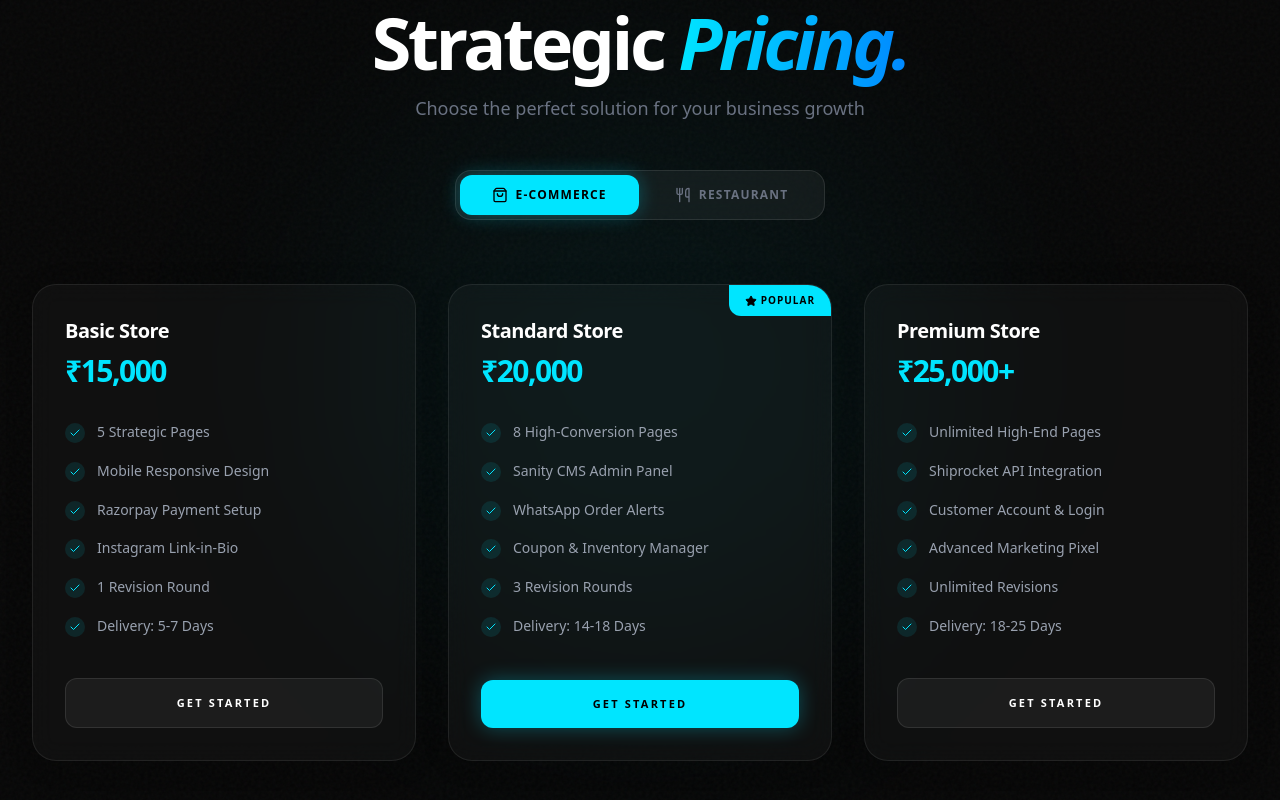
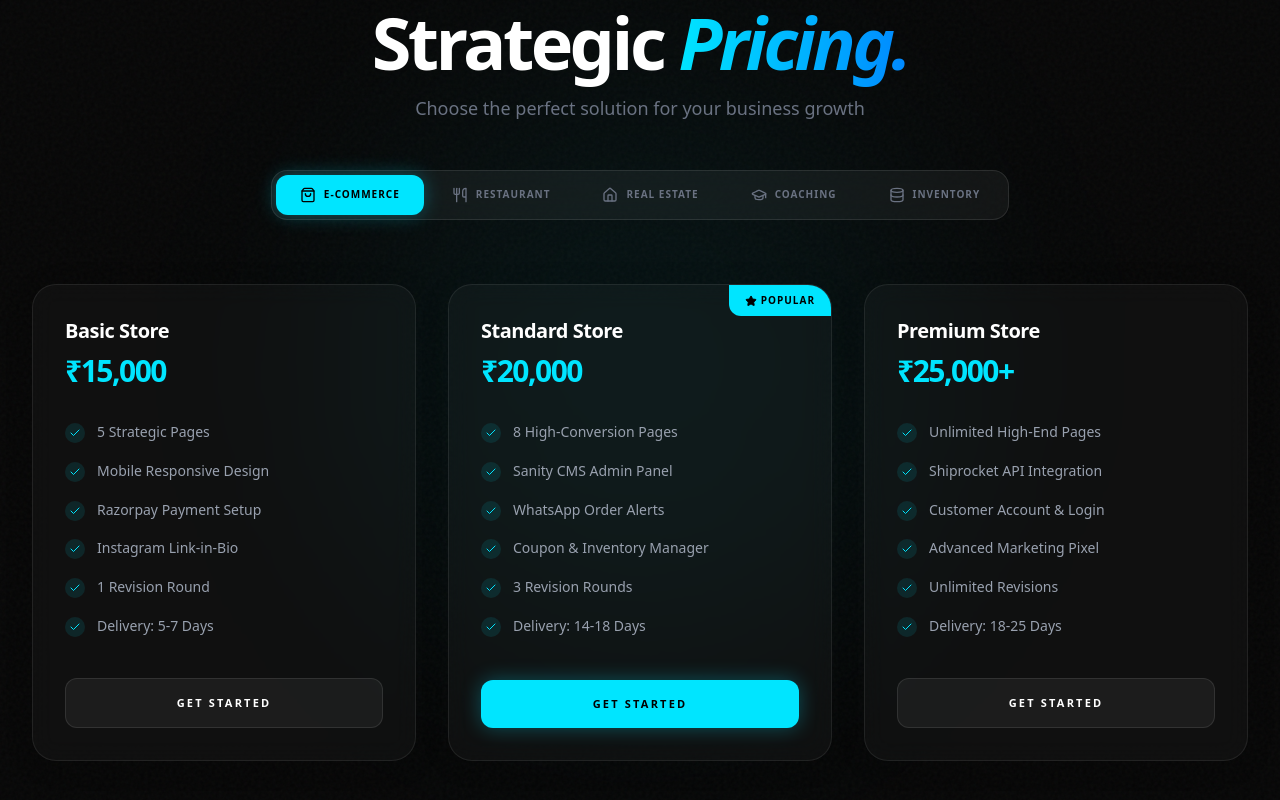
Before and after one commit to prawinreddi/eagleswin-portfolio, a Next.js app: page / in a window 1280 px wide. Shown: the part 5298-6098 px from the top of the page. Built offline with nearby package versions, Linux system fonts and the light colour scheme.

Commit message:
fix: force update Pricing.tsx with all projects and push

```diff
--- a/src/app/(portfolio)/components/Pricing.tsx
+++ b/src/app/(portfolio)/components/Pricing.tsx
@@ -1,7 +1,7 @@
 'use client';
 
 import { motion } from 'framer-motion';
-import { Check, Star, ShoppingBag, Utensils } from 'lucide-react';
+import { Check, Star, ShoppingBag, Utensils, Home, GraduationCap, Database } from 'lucide-react';
 import { useState } from 'react';
 
 const commercePlans = [
@@ -88,10 +88,134 @@ const restoPlans = [
   },
 ];
 
+const estatePlans = [
+  {
+    name: 'Agent Landing',
+    price: '₹15,000',
+    features: [
+      'Property Listings Page',
+      'WhatsApp Lead Capture',
+      'Agent Profile Section',
+      'SEO Optimized Meta',
+      '1 Revision Round',
+      'Delivery: 7-9 Days',
+    ],
+    popular: false,
+  },
+  {
+    name: 'Property Portal',
+    price: '₹25,000',
+    features: [
+      'Advanced Search Filters',
+      'Admin Dashboard (CMS)',
+      'EMI Calculator Integration',
+      'Area Guides (Blog)',
+      '3 Revision Rounds',
+      'Delivery: 15-20 Days',
+    ],
+    popular: true,
+  },
+  {
+    name: 'Real Estate Hub',
+    price: '₹45,000+',
+    features: [
+      'Virtual Tour Setup',
+      'Google Maps API Integration',
+      'Customer CRM Panel',
+      'Automatic Ad Sync',
+      'Unlimited Revisions',
+      'Delivery: 25-30 Days',
+    ],
+    popular: false,
+  },
+];
+
+const coachPlans = [
+  {
+    name: 'Batch Funnel',
+    price: '₹3,000',
+    features: [
+      'Single High-Conv Page',
+      'Urgency Countdowns',
+      'Results Section',
+      'Lead Capture Form',
+      'Delivery: 4 Days',
+    ],
+    popular: false,
+  },
+  {
+    name: 'Academy Hero',
+    price: '₹5,000',
+    features: [
+      'Multi-Batch Management',
+      'Faculty Profiles',
+      'Testimonial Grid',
+      'WhatsApp Notification',
+      'Delivery: 6-7 Days',
+    ],
+    popular: true,
+  },
+  {
+    name: 'Elite Growth',
+    price: '₹8,000',
+    features: [
+      'LMS Teaser Integration',
+      'Student Login Portal',
+      'Automated Reminders',
+      'Advanced Landing Suite',
+      'Delivery: 10-14 Days',
+    ],
+    popular: false,
+  },
+];
+
+const stockPlans = [
+  {
+    name: 'Basic Inventory',
+    price: '₹20,000',
+    features: [
+      'Item Management',
+      'Stock In/Out Tracking',
+      'Low Stock Alerts',
+      'Standard Reports',
+      'Delivery: 7-10 Days',
+    ],
+    popular: false,
+  },
+  {
+    name: 'SaaS Dashboard',
+    price: '₹30,000',
+    features: [
+      'Customer Debt Ledger',
+      'WhatsApp Auto-Alerts',
+      'PDF Invoice Export',
+      'Profit & Loss Analytics',
+      'Delivery: 15-20 Days',
+    ],
+    popular: true,
+  },
+  {
+    name: 'Enterprise ERP',
+    price: '₹40,000+',
+    features: [
+      'Barcode Scanning Port',
+      'Multi-User Roles',
+      'GST Billing Engine',
+      'AMC Support Package',
+      'Delivery: 25-35 Days',
+    ],
+    popular: false,
+  },
+];
+
 const Pricing = () => {
-  const [activeTab, setActiveTab] = useState<'commerce' | 'resto'>('commerce');
+  const [activeTab, setActiveTab] = useState<'commerce' | 'resto' | 'estate' | 'coach' | 'stock'>('commerce');
 
-  const currentPlans = activeTab === 'commerce' ? commercePlans : restoPlans;
+  const currentPlans =
+    activeTab === 'commerce' ? commercePlans :
+    activeTab === 'resto' ? restoPlans :
+    activeTab === 'estate' ? estatePlans :
+    activeTab === 'coach' ? coachPlans : stockPlans;
 
   return (
     <section id="pricing" className="py-32 px-4 sm:px-6 lg:px-8 relative overflow-hidden">
@@ -122,10 +246,10 @@ const Pricing = () => {
 
         {/* Tab Switcher */}
         <div className="flex justify-center mb-16">
-          <div className="p-1 bg-white/5 backdrop-blur-xl rounded-2xl border border-white/10 flex gap-1">
+          <div className="p-1 bg-white/5 backdrop-blur-xl rounded-2xl border border-white/10 flex flex-wrap justify-center gap-1">
             <button
               onClick={() => setActiveTab('commerce')}
-              className={`px-8 py-3 rounded-xl text-xs font-black uppercase tracking-widest transition-all flex items-center gap-2 ${
+              className={`px-6 py-3 rounded-xl text-[10px] font-black uppercase tracking-widest transition-all flex items-center gap-2 ${
                 activeTab === 'commerce'
                   ? 'bg-[#00e5ff] text-black shadow-[0_0_20px_rgba(0,229,255,0.3)]'
                   : 'text-gray-500 hover:text-white'
@@ -136,7 +260,7 @@ const Pricing = () => {
             </button>
             <button
               onClick={() => setActiveTab('resto')}
-              className={`px-8 py-3 rounded-xl text-xs font-black uppercase tracking-widest transition-all flex items-center gap-2 ${
+              className={`px-6 py-3 rounded-xl text-[10px] font-black uppercase tracking-widest transition-all flex items-center gap-2 ${
                 activeTab === 'resto'
                   ? 'bg-[#00e5ff] text-black shadow-[0_0_20px_rgba(0,229,255,0.3)]'
                   : 'text-gray-500 hover:text-white'
@@ -144,6 +268,39 @@ const Pricing = () => {
             >
               <Utensils className="w-4 h-4" />
               Restaurant
+            </button>
+            <button
+              onClick={() => setActiveTab('estate')}
+              className={`px-6 py-3 rounded-xl text-[10px] font-black uppercase tracking-widest transition-all flex items-center gap-2 ${
+                activeTab === 'estate'
+                  ? 'bg-[#00e5ff] text-black shadow-[0_0_20px_rgba(0,229,255,0.3)]'
+                  : 'text-gray-500 hover:text-white'
+              }`}
+            >
+              <Home className="w-4 h-4" />
+              Real Estate
+            </button>
+            <button
+              onClick={() => setActiveTab('coach')}
+              className={`px-6 py-3 rounded-xl text-[10px] font-black uppercase tracking-widest transition-all flex items-center gap-2 ${
+                activeTab === 'coach'
+                  ? 'bg-[#00e5ff] text-black shadow-[0_0_20px_rgba(0,229,255,0.3)]'
+                  : 'text-gray-500 hover:text-white'
+              }`}
+            >
+              <GraduationCap className="w-4 h-4" />
+              Coaching
+            </button>
+            <button
+              onClick={() => setActiveTab('stock')}
+              className={`px-6 py-3 rounded-xl text-[10px] font-black uppercase tracking-widest transition-all flex items-center gap-2 ${
+                activeTab === 'stock'
+                  ? 'bg-[#00e5ff] text-black shadow-[0_0_20px_rgba(0,229,255,0.3)]'
+                  : 'text-gray-500 hover:text-white'
+              }`}
+            >
+              <Database className="w-4 h-4" />
+              Inventory
             </button>
           </div>
         </div>
```
